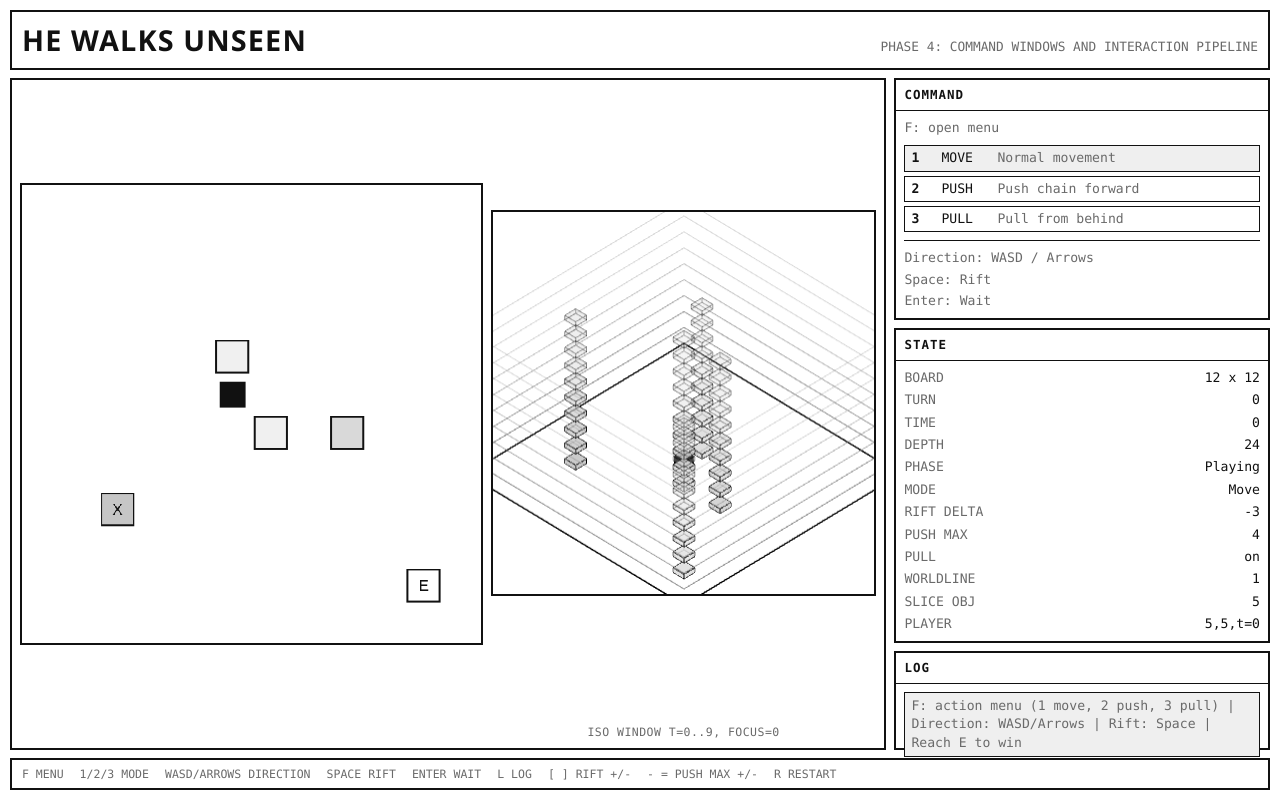
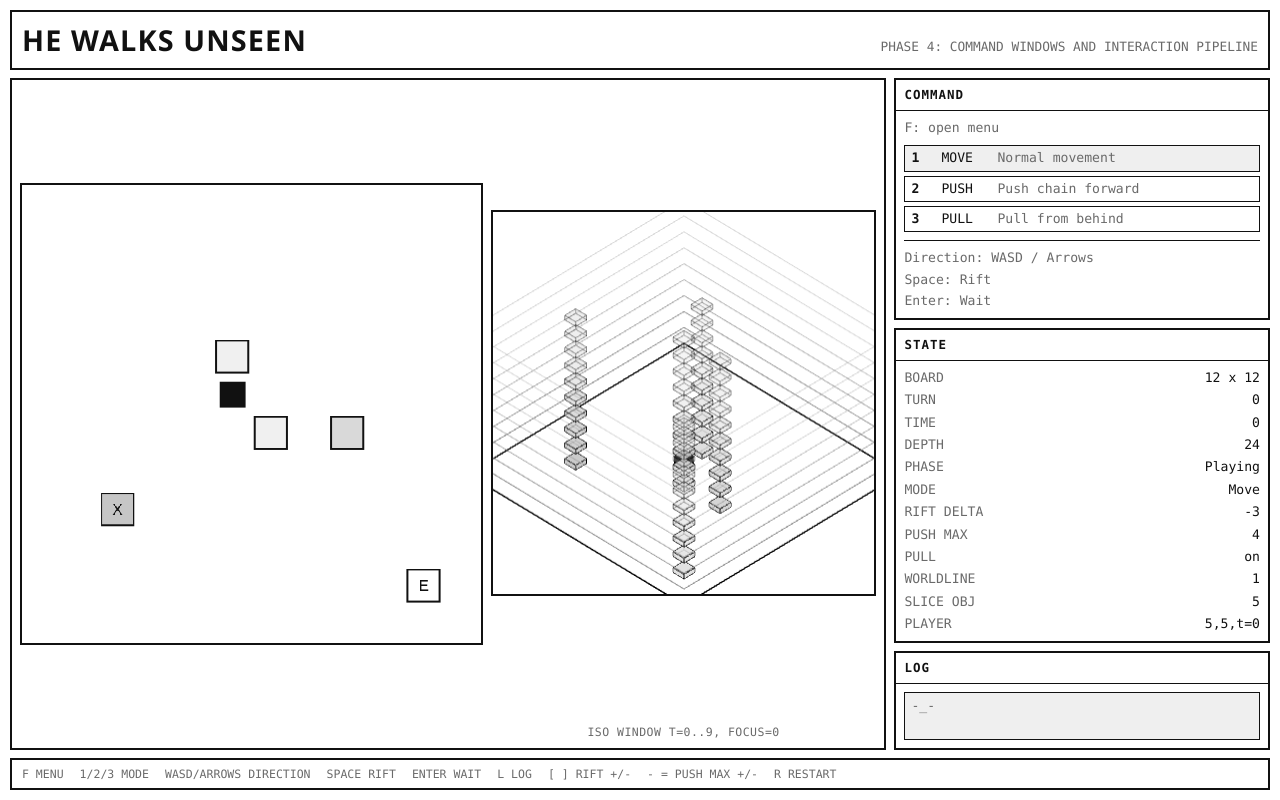
Before and after one commit to whiteStainX/he-walks-unseen, a React app in the folder frontend/: page / in a window 1280 px wide. Built offline with nearby package versions, Linux system fonts and the light colour scheme; the HTML template or start-up script is replaced by a standard one.

Commit message:
changed the starting message, as a placeholder

```diff
--- a/frontend/src/game/gameSlice.ts
+++ b/frontend/src/game/gameSlice.ts
@@ -47,7 +47,7 @@ function bootstrapObjectState(): {
       objectRegistry: bootstrap.value.objectRegistry,
       cube: bootstrap.value.cube,
       status:
-        'F: action menu (1 move, 2 push, 3 pull) | Direction: WASD/Arrows | Rift: Space | Reach E to win',
+        '-_-',
     }
   }
 
```
